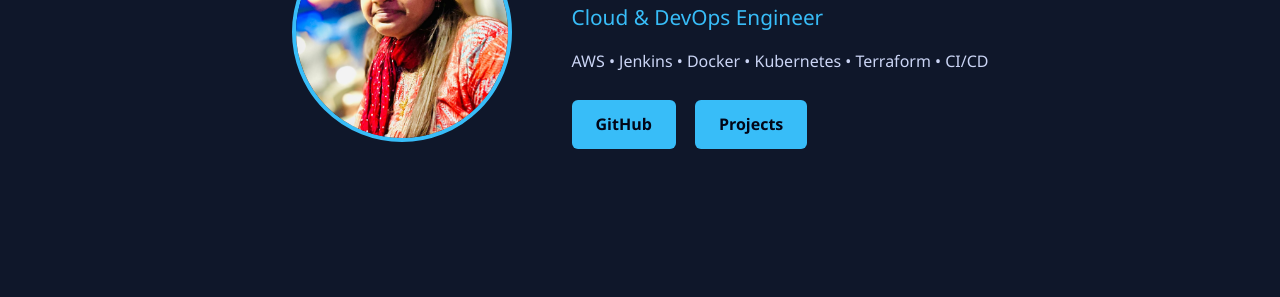
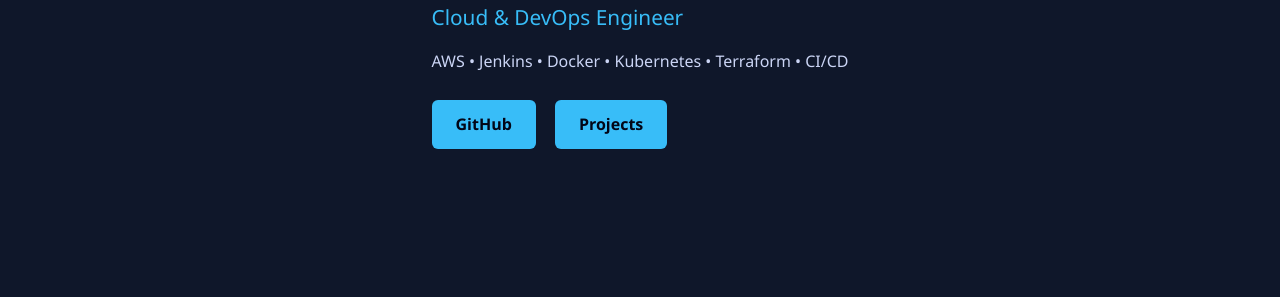
Before and after one commit to Testdevops01/Portfolio, a plain HTML site: page index.html in a window 1280 px wide. Shown: the part 166-463 px from the top of the page. Drawn offline with Linux system fonts and the light colour scheme.

Commit message:
removed picture

```diff
--- a/index.html
+++ b/index.html
@@ -9,7 +9,7 @@
 <body>
 
 <header class="hero">
-  <img src="assets/Profile.jpeg" class="profile-pic" alt="Anusha Anumula">
+
 
   <div class="hero-text">
     <h1>Anusha Anumula</h1>
```
